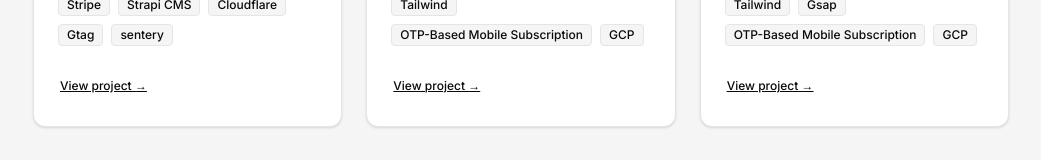
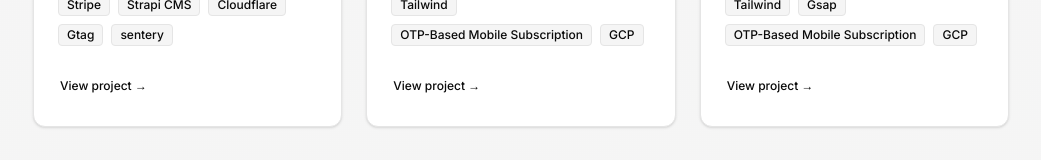
Before and after one commit to muhammadhasnainsaeed/portfolio, a Next.js app: page / in a window 1280 px wide. Shown: the part 1684-1844 px from the top of the page, without its empty margins (119-1160 px from the left). Built offline with nearby package versions, Linux system fonts and the light colour scheme.

Commit message:
Make project cards fully clickable

```diff
--- a/src/components/blocks/project-card.tsx
+++ b/src/components/blocks/project-card.tsx
@@ -25,6 +25,7 @@ interface Project {
 
 function ProjectCard({ project }: { project: Project }) {
   return (
+    <Link href={project.link} className="group block">
       <Card className="relative w-full max-w-md overflow-hidden pt-0">
         <Image
           src={project.image || "/placeholder.webp"}
@@ -50,18 +51,18 @@ function ProjectCard({ project }: { project: Project }) {
           </div>
         </CardContent>
         <CardFooter>
-        <Link
-          href={project.link}
+          <div
             className={buttonVariants({
               variant: "ghost",
               size: "sm",
-            className: "-mx-2.5 text-xs font-medium underline",
+              className: "-mx-2.5 text-xs font-medium group-hover:underline",
             })}
           >
             View project →
-        </Link>
+          </div>
         </CardFooter>
       </Card>
+    </Link>
   );
 }
 
```
Lines whose indentation alone changed are shown as unchanged.
